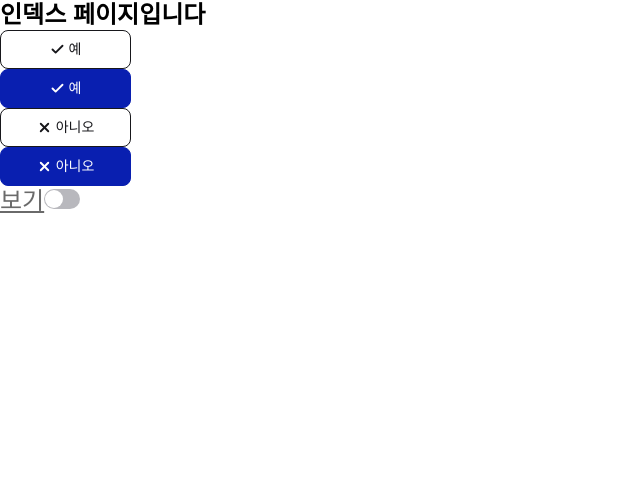
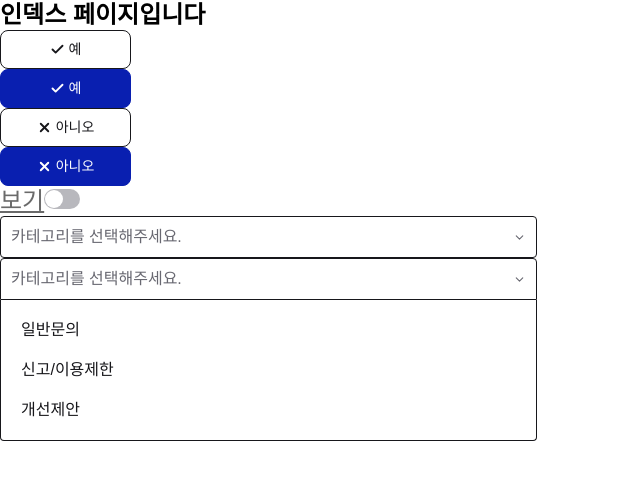
Before and after one commit to FRONTENDBOOTCAMP-13th/Final-11-Cutie, a Next.js app: page / in a window 1280 px wide. Shown: the top 480 px of the page, without its empty margins (0-640 px from the left). Built offline with nearby package versions, Linux system fonts and the light colour scheme.

Commit message:
💄 add SelectBoxDrop

```diff
--- a/src/app/page.tsx
+++ b/src/app/page.tsx
@@ -1,6 +1,7 @@
 import { CheckFinalAmount, OrderedProductComponent } from '@components/address/DeliveryAddress';
 import { NoButtonblue, NoButtonWhite, YesButtonblue, YesButtonWhite } from '@components/button/SquareBtn';
 import { See, ToggleSwitchBig } from '@components/common/etc';
+import { SelectBox, SelectBoxDrop } from '@components/menu/Category';
 import { MainProdutItem } from '@components/product/ProductItem';
 
 export default function Home() {
@@ -13,6 +14,8 @@ export default function Home() {
       <NoButtonblue />
       <See />
       <ToggleSwitchBig />
+      <SelectBox />
+      <SelectBoxDrop />
     </div>
   );
 }
--- a/src/components/menu/Category.tsx
+++ b/src/components/menu/Category.tsx
@@ -0,0 +1,26 @@
+import '@app/globals.css';
+import { ChevronDown } from 'lucide-react';
+export function SelectBox({ isDropdown }: { isDropdown?: boolean }) {
+  return (
+    <button
+      className={`flex justify-between items-center border border-font-900 p-[10px] w-[537px] cursor-pointer text-font-400 hover:text-font-900 ${isDropdown ? 'rounded-t-sm' : 'rounded-sm'}`}
+    >
+      <span className="normal-14 laptop:text-[16px]">카테고리를 선택해주세요.</span>
+      <ChevronDown size={13} />
+    </button>
+  );
+}
+
+// 선택카테고리 드롭다운 (이어지는 부분때문에 border-t-0 이거 넣어뒀음 )
+export function SelectBoxDrop() {
+  return (
+    <section>
+      <SelectBox isDropdown={true} />
+      <ul className="border border-font-900 border-t-0 w-[537px] text-font-900 rounded-b-sm p-[10px] normal-14 laptop:text-[16px]">
+        <li className="p-[10px] cursor-pointer">일반문의</li>
+        <li className="p-[10px] cursor-pointer">신고/이용제한</li>
+        <li className="p-[10px] cursor-pointer">개선제안</li>
+      </ul>
+    </section>
+  );
+}
```
